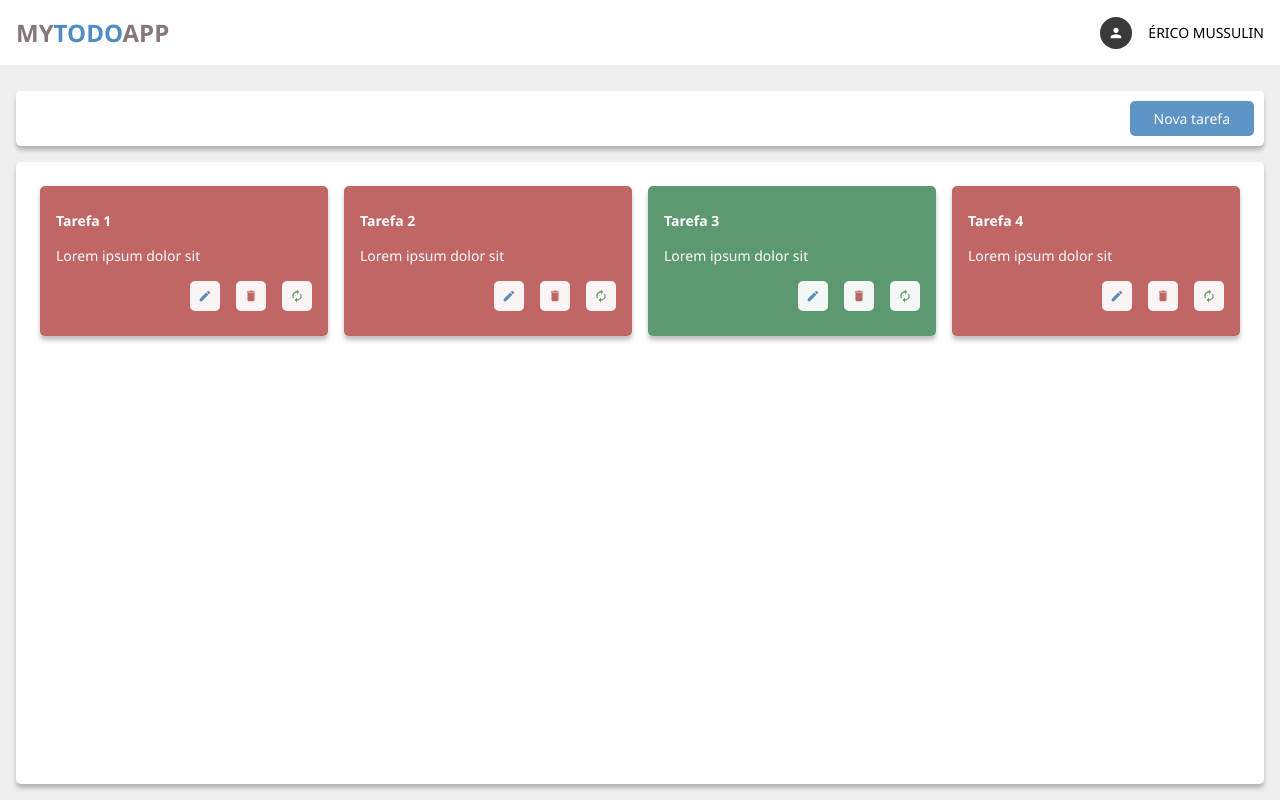
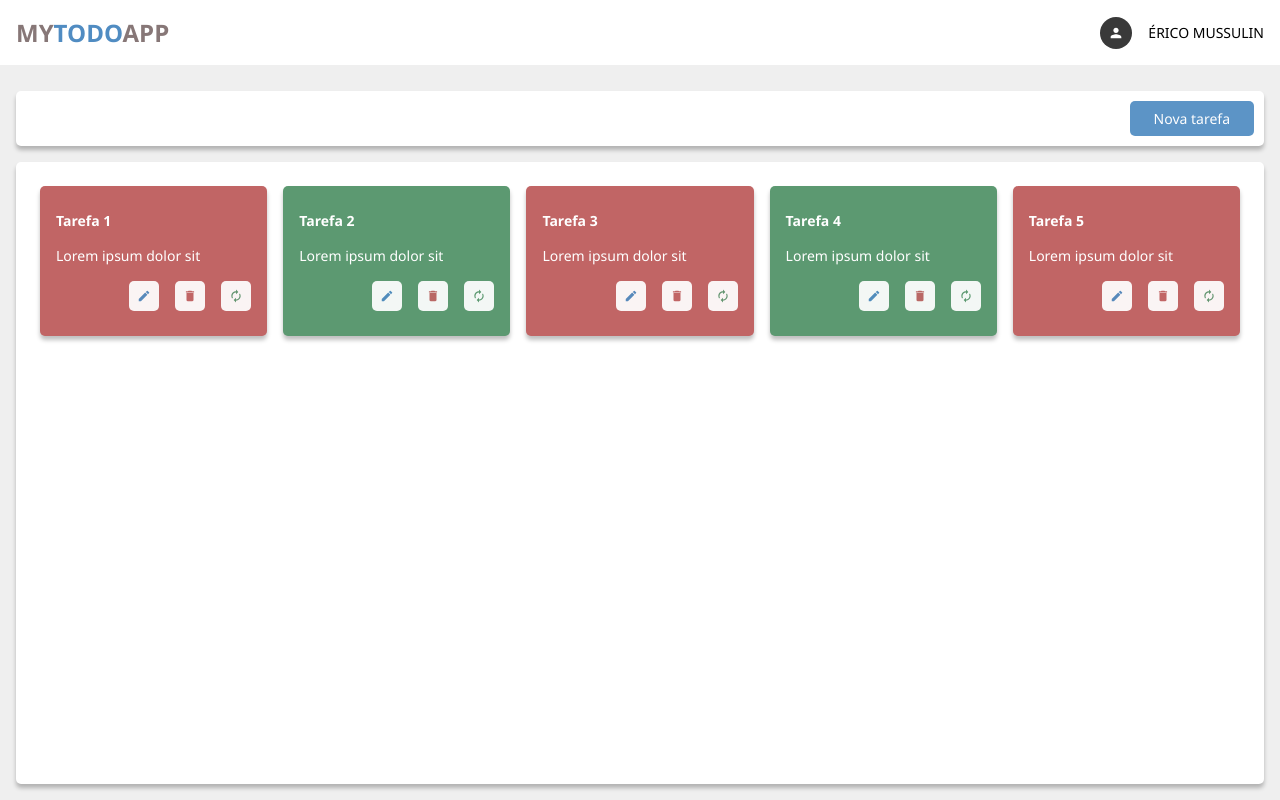
Before and after one commit to Erico94/Semanas_04_e_05, a React (Vite) app in the folder my-todo-list/: page / in a window 1280 px wide. Built offline with nearby package versions, Linux system fonts and the light colour scheme; data requests are answered from the project's data file.

Commit message:
criado context

```diff
--- a/my-todo-list/server/db.json
+++ b/my-todo-list/server/db.json
@@ -10,18 +10,24 @@
       "id": 2,
       "title": "Tarefa 2",
       "description": "Lorem ipsum dolor sit",
-            "status": false
+      "status": true
     },
     {
       "id": 3,
       "title": "Tarefa 3",
       "description": "Lorem ipsum dolor sit",
-            "status": true
+      "status": false
     },
     {
       "id": 4,
       "title": "Tarefa 4",
       "description": "Lorem ipsum dolor sit",
+      "status": true
+    },
+    {
+      "id": 5,
+      "title": "Tarefa 5",
+      "description": "Lorem ipsum dolor sit",
       "status": false
     }
   ]
--- a/my-todo-list/src/components/card/CardComponent.jsx
+++ b/my-todo-list/src/components/card/CardComponent.jsx
@@ -1,23 +1,48 @@
-import React from "react";
+import React, { useContext } from "react";
 import ButtonComponent from "../button/ButtonComponent";
 import { MdEdit, MdDelete, MdAutorenew } from "react-icons/md";
 import PropTypes from "prop-types";
 import { useNavigate } from "react-router-dom";
 import * as Styled from './CardComponent.style'
 import { StyleUtils } from "../../utils/style";
+import { ApiService } from "../../services/ApiService";
+import { TodosContext } from "../../contexts/TodosContext";
 
 export const CardComponent = ({ todo }) => {
   const { id, title, description, status } = todo;
   const navigate = useNavigate();
+  const taskService = new ApiService('tasks');
+  const {todos, setTodos} = useContext(TodosContext);
+
+  const getTasks = async () =>{
+    await taskService.Read().then((response)=>{
+      setTodos(response);
+    })
+  }
 
   const handleEdit = () => {
     navigate(`/todo/${id}`);
   };
-  const handleDelete = () => {
 
+  const handleDelete = async () => {
+    const confirma = confirm("Deseja mesmo excluir a tarefa?");
+    if(confirma){
+    await taskService.Delete(id).then((response)=>console.log(response));
+    }
+    getTasks();
   };
-  const handleStatus = () => {
 
+  const handleStatus = async () => {
+    const confirma = confirm("Deseja atualizar o estado da tarefa?");
+    if(confirma){
+      const statusData = {
+        status : !status
+      }
+      await taskService.Update(statusData, id).then((response)=>{
+        console.log(`${response.title} atualizado.`)
+      })
+    }
+    getTasks();
   };
 
 
--- /dev/null
+++ b/my-todo-list/src/contexts/TodosContext.jsx
@@ -0,0 +1,19 @@
+import { createContext, useState } from "react";
+import PropTypes from 'prop-types'
+
+export const TodosContext = createContext({
+    todos: [],
+    setTodos: ()=>{},
+})
+export const TodosProvider =  ({children})=>{
+    const [todos, setTodos] = useState([])
+    return (
+        <TodosContext.Provider value={{todos, setTodos}}>
+            {children}
+        </TodosContext.Provider>
+    )
+}
+
+TodosProvider.propTypes = {
+    children: PropTypes.node.isRequired
+}
--- a/my-todo-list/src/main.jsx
+++ b/my-todo-list/src/main.jsx
@@ -2,10 +2,13 @@ import React from "react";
 import ReactDOM from "react-dom/client";
 import AppRoutes from "./routes/AppRoutes";
 import { GlobalStyle } from "./Main.style";
+import { TodosProvider } from "./contexts/TodosContext";
 
 ReactDOM.createRoot(document.getElementById("root")).render(
   <React.StrictMode>
     <GlobalStyle />
-    <AppRoutes />
+    <TodosProvider>
+      <AppRoutes />
+    </TodosProvider>
   </React.StrictMode>
 );
--- a/my-todo-list/src/pages/Home/HomePage.jsx
+++ b/my-todo-list/src/pages/Home/HomePage.jsx
@@ -1,16 +1,16 @@
-import React, { useEffect, useState } from "react";
+import React, { useContext, useEffect } from "react";
 import { CardComponent } from "../../components/card/CardComponent";
-import { MockUtils } from "../../utils/mock";
 import * as Styled from "./HomePage.style";
 import { ApiService } from "../../services/ApiService"
+import { TodosContext } from "../../contexts/TodosContext";
 
 export const HomePage = () => {
-  const [tasks, setTasks] = useState([]);
+  const {todos, setTodos} = useContext(TodosContext);
   const service = new ApiService('tasks');
 
   const getTasks = async () =>{
     await service.Read().then((response)=>{
-      setTasks(response);
+      setTodos(response);
     })
   }
 
@@ -21,7 +21,7 @@ export const HomePage = () => {
   return (
     <Styled.HomeContainer>
       <Styled.CardsContainer>
-        {tasks.map((toDo) => (
+        {todos.map((toDo) => (
           <CardComponent todo={toDo} key={toDo.id} />
         ))}
       </Styled.CardsContainer>
--- a/my-todo-list/src/services/ApiService.jsx
+++ b/my-todo-list/src/services/ApiService.jsx
@@ -1,3 +1,5 @@
+import { json } from "react-router-dom";
+
 const base_url = "http://localhost:3000";
 
 export  class ApiService {
@@ -29,8 +31,8 @@ export  class ApiService {
 
   Update = async (data, id) => {
     const response = await fetch(`${this.url}/${id}`, {
-      method: 'POST',
-      body: data,
+      method: 'PATCH',
+      body: JSON.stringify(data),
       headers: this.headers,
     });
     return response.json();
```
Lines whose indentation alone changed are shown as unchanged.
